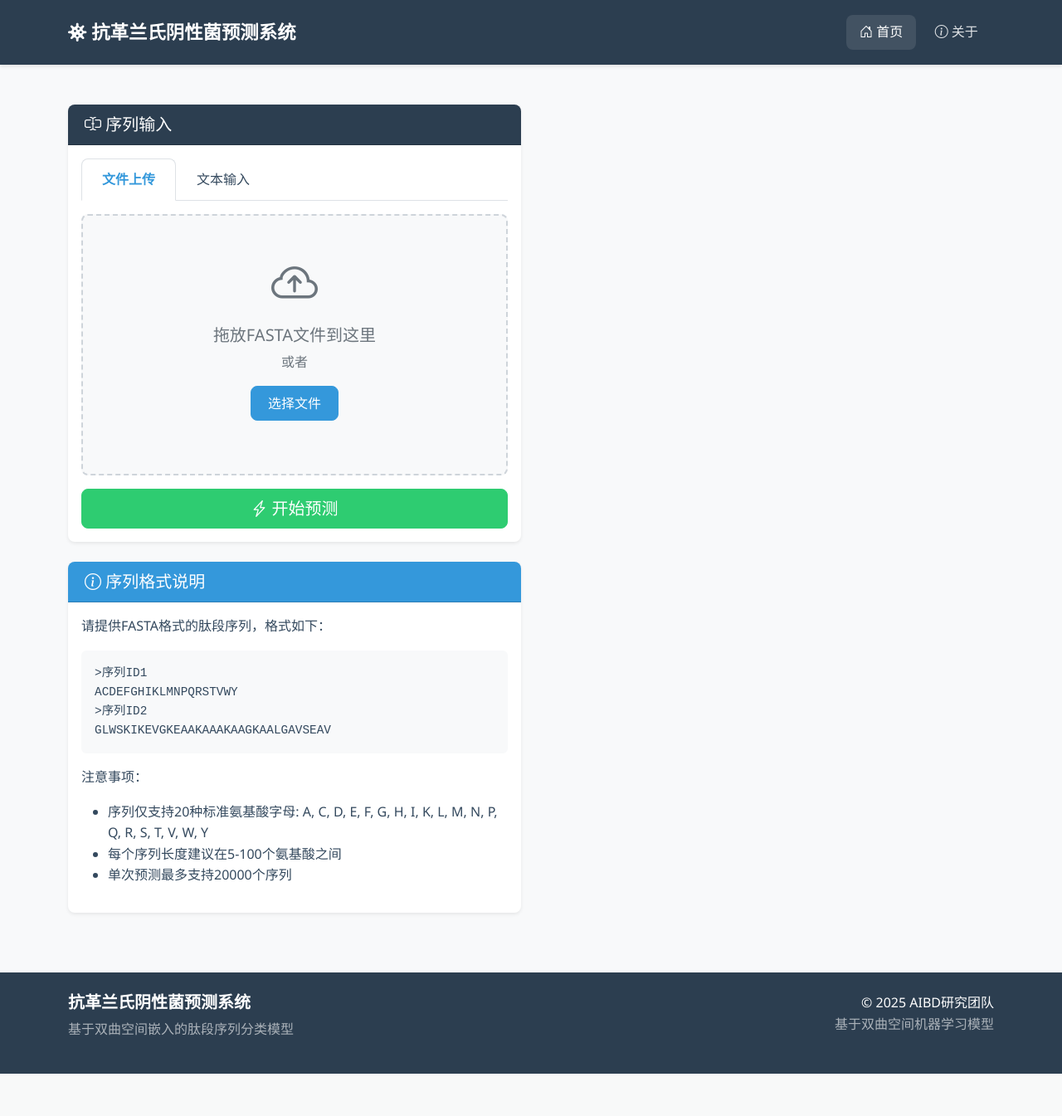
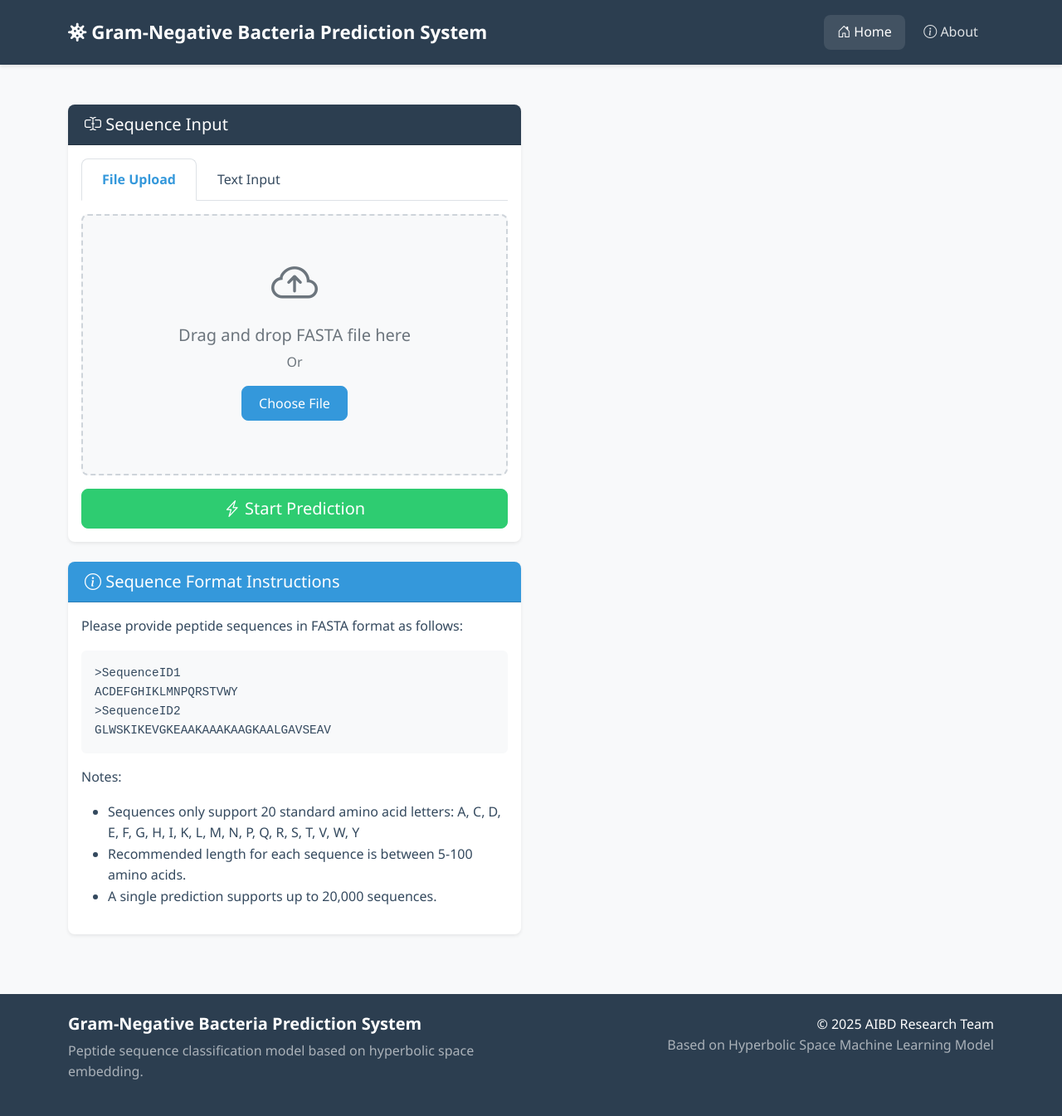
Before and after one commit to yiyabo/Gram-_Database, a Python web app: template gram_predictor/templates/index.html in a window 1280 px wide. Shown: the whole page at 83% size. Before the commit the page ends 1294 px from the top, so only its background shows below. Run offline with Jinja, Linux system fonts and the light colour scheme; the template is opened without the code that fills it, so the values that code supplies are empty.

Commit message:
Refactor user interface and localization for Gram-Negative Bacteria Prediction System
- Translated all user-facing text in JavaScript and HTML templates from Chinese to English.
- Updated navigation, labels, and instructions to enhance usability for English-speaking users.
- Improved error messages and tooltips for better clarity.
- Ensured consistency in terminology across the application.

```diff
--- a/gram_predictor/static/js/main.js
+++ b/gram_predictor/static/js/main.js
@@ -1,6 +1,6 @@
 /**
- * 抗革兰氏阴性菌预测系统 - 主JavaScript文件
- * 实现用户界面交互和数据处理功能
+ * Gram-Negative Bacteria Prediction System - Main JavaScript File
+ * Implements user interface interactions and data processing functions
  */
 
 // 在DOM加载完成后执行
@@ -89,8 +89,8 @@ document.addEventListener('DOMContentLoaded', function() {
                     }
                 })
                 .catch(error => {
-                    console.error('加载示例数据失败:', error);
-                    showError('加载示例数据失败，请重试');
+                    console.error('Failed to load example data:', error);
+                    showError('Failed to load example data, please try again.');
                 });
         });
     }
@@ -101,7 +101,7 @@ document.addEventListener('DOMContentLoaded', function() {
             e.preventDefault();
 
             if (!fastaFile.files.length) {
-                showError('请选择FASTA文件');
+                showError('Please select a FASTA file.');
                 return;
             }
 
@@ -118,7 +118,7 @@ document.addEventListener('DOMContentLoaded', function() {
             e.preventDefault();
 
             if (!fastaText.value.trim()) {
-                showError('请输入FASTA序列数据');
+                showError('Please input FASTA sequence data.');
                 return;
             }
 
@@ -152,8 +152,8 @@ document.addEventListener('DOMContentLoaded', function() {
             displayResults(data);
         })
         .catch(error => {
-            console.error('预测请求失败:', error);
-            showError('预测请求失败，请重试');
+            console.error('Prediction request failed:', error);
+            showError('Prediction request failed, please try again.');
         });
     }
 
@@ -187,7 +187,7 @@ document.addEventListener('DOMContentLoaded', function() {
             const seqCell = document.createElement('td');
             seqCell.classList.add('sequence-text');
             seqCell.textContent = result.sequence;
-            seqCell.title = result.sequence; // 鼠标悬停显示完整序列
+            seqCell.title = result.sequence; // Show full sequence on hover
             row.appendChild(seqCell);
 
             // 预测概率
@@ -247,7 +247,7 @@ document.addEventListener('DOMContentLoaded', function() {
             data: {
                 labels: labels,
                 datasets: [{
-                    label: '序列数量',
+                    label: 'Number of Sequences',
                     data: probCounts,
                     backgroundColor: function(context) {
                         const index = context.dataIndex;
@@ -269,16 +269,16 @@ document.addEventListener('DOMContentLoaded', function() {
                     tooltip: {
                         callbacks: {
                             title: function(tooltipItems) {
-                                return '预测概率: ' + tooltipItems[0].label;
+                                return 'Prediction Probability: ' + tooltipItems[0].label;
                             },
                             label: function(context) {
-                                return '序列数量: ' + context.raw;
+                                return 'Number of Sequences: ' + context.raw;
                             }
                         }
                     },
                     title: {
                         display: true,
-                        text: '预测概率分布',
+                        text: 'Prediction Probability Distribution',
                         font: {
                             size: 16
                         }
@@ -289,7 +289,7 @@ document.addEventListener('DOMContentLoaded', function() {
                         beginAtZero: true,
                         title: {
                             display: true,
-                            text: '序列数量'
+                            text: 'Number of Sequences'
                         },
                         ticks: {
                             precision: 0
@@ -298,7 +298,7 @@ document.addEventListener('DOMContentLoaded', function() {
                     x: {
                         title: {
                             display: true,
-                            text: '预测概率'
+                            text: 'Prediction Probability'
                         }
                     }
                 }
@@ -310,7 +310,7 @@ document.addEventListener('DOMContentLoaded', function() {
     if (exportCSV) {
         exportCSV.addEventListener('click', function() {
             if (!predictionResults.length) {
-                showError('没有可导出的结果');
+                showError('No results to export.');
                 return;
             }
 
@@ -328,7 +328,7 @@ document.addEventListener('DOMContentLoaded', function() {
                 if (response.ok) {
                     return response.blob();
                 }
-                throw new Error('导出失败');
+                throw new Error('Export failed');
             })
             .then(blob => {
                 const url = window.URL.createObjectURL(blob);
@@ -341,8 +341,8 @@ document.addEventListener('DOMContentLoaded', function() {
                 window.URL.revokeObjectURL(url);
             })
             .catch(error => {
-                console.error('导出CSV失败:', error);
-                showError('导出CSV失败，请重试');
+                console.error('Failed to export CSV:', error);
+                showError('Failed to export CSV, please try again.');
             });
         });
     }
@@ -351,14 +351,14 @@ document.addEventListener('DOMContentLoaded', function() {
     if (exportFASTA) {
         exportFASTA.addEventListener('click', function() {
             if (!predictionResults.length) {
-                showError('没有可导出的结果');
+                showError('No results to export.');
                 return;
             }
 
             // 检查是否有正例
             const positiveResults = predictionResults.filter(r => r.prediction === 1);
             if (!positiveResults.length) {
-                showError('没有阳性结果可导出');
+                showError('No positive results to export.');
                 return;
             }
 
@@ -376,7 +376,7 @@ document.addEventListener('DOMContentLoaded', function() {
                 if (response.ok) {
                     return response.blob();
                 }
-                throw new Error('导出失败');
+                throw new Error('Export failed');
             })
             .then(blob => {
                 const url = window.URL.createObjectURL(blob);
@@ -389,8 +389,8 @@ document.addEventListener('DOMContentLoaded', function() {
                 window.URL.revokeObjectURL(url);
             })
             .catch(error => {
-                console.error('导出FASTA失败:', error);
-                showError('导出FASTA失败，请重试');
+                console.error('Failed to export FASTA:', error);
+                showError('Failed to export FASTA, please try again.');
             });
         });
     }
--- a/gram_predictor/templates/index.html
+++ b/gram_predictor/templates/index.html
@@ -1,9 +1,9 @@
 <!DOCTYPE html>
-<html lang="zh-CN">
+<html lang="en">
 <head>
     <meta charset="UTF-8">
     <meta name="viewport" content="width=device-width, initial-scale=1.0">
-    <title>抗革兰氏阴性菌预测系统</title>
+    <title>Gram-Negative Bacteria Prediction System</title>
     <link href="https://cdn.jsdelivr.net/npm/bootstrap@5.2.3/dist/css/bootstrap.min.css" rel="stylesheet">
     <link rel="stylesheet" href="https://cdn.jsdelivr.net/npm/bootstrap-icons@1.10.0/font/bootstrap-icons.css">
     <link rel="stylesheet" href="{{ url_for('static', filename='css/style.css') }}">
@@ -13,7 +13,7 @@
     <nav class="navbar navbar-expand-lg navbar-dark">
         <div class="container">
             <a class="navbar-brand" href="/">
-                <i class="bi bi-virus2"></i> 抗革兰氏阴性菌预测系统
+                <i class="bi bi-virus2"></i> Gram-Negative Bacteria Prediction System
             </a>
             <button class="navbar-toggler" type="button" data-bs-toggle="collapse" data-bs-target="#navbarNav">
                 <span class="navbar-toggler-icon"></span>
@@ -21,10 +21,10 @@
             <div class="collapse navbar-collapse" id="navbarNav">
                 <ul class="navbar-nav ms-auto">
                     <li class="nav-item">
-                        <a class="nav-link active" href="/"><i class="bi bi-house-door"></i> 首页</a>
+                        <a class="nav-link active" href="/"><i class="bi bi-house-door"></i> Home</a>
                     </li>
                     <li class="nav-item">
-                        <a class="nav-link" href="/about"><i class="bi bi-info-circle"></i> 关于</a>
+                        <a class="nav-link" href="/about"><i class="bi bi-info-circle"></i> About</a>
                     </li>
                 </ul>
             </div>
@@ -38,15 +38,15 @@
             <div class="col-lg-6">
                 <div class="card shadow-sm mb-4">
                     <div class="card-header bg-primary text-white">
-                        <h5 class="mb-0"><i class="bi bi-input-cursor-text"></i> 序列输入</h5>
+                        <h5 class="mb-0"><i class="bi bi-input-cursor-text"></i> Sequence Input</h5>
                     </div>
                     <div class="card-body">
                         <ul class="nav nav-tabs" id="inputTabs" role="tablist">
                             <li class="nav-item" role="presentation">
-                                <button class="nav-link active" id="file-tab" data-bs-toggle="tab" data-bs-target="#file-pane" type="button" role="tab">文件上传</button>
+                                <button class="nav-link active" id="file-tab" data-bs-toggle="tab" data-bs-target="#file-pane" type="button" role="tab">File Upload</button>
                             </li>
                             <li class="nav-item" role="presentation">
-                                <button class="nav-link" id="text-tab" data-bs-toggle="tab" data-bs-target="#text-pane" type="button" role="tab">文本输入</button>
+                                <button class="nav-link" id="text-tab" data-bs-toggle="tab" data-bs-target="#text-pane" type="button" role="tab">Text Input</button>
                             </li>
                         </ul>
 
@@ -58,10 +58,10 @@
                                         <div class="file-upload-container" id="dropZone">
                                             <div class="file-upload-content text-center p-5">
                                                 <i class="bi bi-cloud-arrow-up display-4"></i>
-                                                <h5 class="mt-3">拖放FASTA文件到这里</h5>
-                                                <p class="text-muted">或者</p>
+                                                <h5 class="mt-3">Drag and drop FASTA file here</h5>
+                                                <p class="text-muted">Or</p>
                                                 <label for="fastaFile" class="btn btn-primary">
-                                                    选择文件
+                                                    Choose File
                                                 </label>
                                                 <input type="file" id="fastaFile" name="fasta_file" accept=".fasta,.fa,.txt" class="d-none">
                                                 <p class="selected-file-name mt-2 text-muted"></p>
@@ -70,7 +70,7 @@
                                     </div>
                                     <div class="d-grid">
                                         <button type="submit" class="btn btn-success btn-lg">
-                                            <i class="bi bi-lightning-charge"></i> 开始预测
+                                            <i class="bi bi-lightning-charge"></i> Start Prediction
                                         </button>
                                     </div>
                                 </form>
@@ -80,15 +80,15 @@
                             <div class="tab-pane fade" id="text-pane" role="tabpanel">
                                 <form id="textForm">
                                     <div class="mb-3">
-                                        <label for="fastaText" class="form-label">FASTA格式序列</label>
-                                        <textarea class="form-control" id="fastaText" name="fasta_text" rows="10" placeholder=">序列ID&#10;ACDEFGHIKLMNPQRSTVWY"></textarea>
+                                        <label for="fastaText" class="form-label">FASTA Format Sequence</label>
+                                        <textarea class="form-control" id="fastaText" name="fasta_text" rows="10" placeholder=">Sequence ID&#10;ACDEFGHIKLMNPQRSTVWY"></textarea>
                                     </div>
                                     <div class="d-flex justify-content-between">
                                         <button type="button" id="loadExample" class="btn btn-outline-primary">
-                                            <i class="bi bi-clipboard-data"></i> 加载示例
+                                            <i class="bi bi-clipboard-data"></i> Load Example
                                         </button>
                                         <button type="submit" class="btn btn-success">
-                                            <i class="bi bi-lightning-charge"></i> 开始预测
+                                            <i class="bi bi-lightning-charge"></i> Start Prediction
                                         </button>
                                     </div>
                                 </form>
@@ -100,20 +100,20 @@
                 <!-- 序列格式说明 -->
                 <div class="card shadow-sm">
                     <div class="card-header bg-info text-white">
-                        <h5 class="mb-0"><i class="bi bi-info-circle"></i> 序列格式说明</h5>
+                        <h5 class="mb-0"><i class="bi bi-info-circle"></i> Sequence Format Instructions</h5>
                     </div>
                     <div class="card-body">
-                        <p>请提供FASTA格式的肽段序列，格式如下：</p>
+                        <p>Please provide peptide sequences in FASTA format as follows:</p>
                         <pre class="bg-light p-3 rounded">
->序列ID1
+>SequenceID1
 ACDEFGHIKLMNPQRSTVWY
->序列ID2
+>SequenceID2
 GLWSKIKEVGKEAAKAAAKAAGKAALGAVSEAV</pre>
-                        <p>注意事项：</p>
+                        <p>Notes:</p>
                         <ul>
-                            <li>序列仅支持20种标准氨基酸字母: A, C, D, E, F, G, H, I, K, L, M, N, P, Q, R, S, T, V, W, Y</li>
-                            <li>每个序列长度建议在5-100个氨基酸之间</li>
-                            <li>单次预测最多支持20000个序列</li>
+                            <li>Sequences only support 20 standard amino acid letters: A, C, D, E, F, G, H, I, K, L, M, N, P, Q, R, S, T, V, W, Y</li>
+                            <li>Recommended length for each sequence is between 5-100 amino acids.</li>
+                            <li>A single prediction supports up to 20,000 sequences.</li>
                         </ul>
                     </div>
                 </div>
@@ -126,8 +126,8 @@ GLWSKIKEVGKEAAKAAAKAAGKAALGAVSEAV</pre>
                     <div class="card shadow-sm mb-4">
                         <div class="card-body text-center py-5">
                             <div class="spinner-border text-primary" role="status"></div>
-                            <h5 class="mt-3">正在处理序列数据...</h5>
-                            <p class="text-muted">请稍候，这可能需要几秒钟时间</p>
+                            <h5 class="mt-3">Processing sequence data...</h5>
+                            <p class="text-muted">Please wait, this may take a few seconds.</p>
                         </div>
                     </div>
                 </div>
@@ -137,21 +137,21 @@ GLWSKIKEVGKEAAKAAAKAAGKAALGAVSEAV</pre>
                     <!-- 结果统计卡片 -->
                     <div class="card shadow-sm mb-4">
                         <div class="card-header bg-success text-white">
-                            <h5 class="mb-0"><i class="bi bi-bar-chart"></i> 预测结果统计</h5>
+                            <h5 class="mb-0"><i class="bi bi-bar-chart"></i> Prediction Statistics</h5>
                         </div>
                         <div class="card-body">
                             <div class="row text-center">
                                 <div class="col-4">
                                     <h3 id="totalSequences">0</h3>
-                                    <p>总序列数</p>
+                                    <p>Total Sequences</p>
                                 </div>
                                 <div class="col-4">
                                     <h3 id="positiveCount">0</h3>
-                                    <p>阴性菌活性</p>
+                                    <p>Predicted Positive</p>
                                 </div>
                                 <div class="col-4">
                                     <h3 id="positivePercentage">0%</h3>
-                                    <p>阳性比例</p>
+                                    <p>Positive Percentage</p>
                                 </div>
                             </div>
 
@@ -163,10 +163,10 @@ GLWSKIKEVGKEAAKAAAKAAGKAALGAVSEAV</pre>
                             <!-- 导出按钮 -->
                             <div class="d-flex justify-content-end mt-3">
                                 <button id="exportCSV" class="btn btn-outline-primary me-2">
-                                    <i class="bi bi-file-earmark-spreadsheet"></i> 导出CSV
+                                    <i class="bi bi-file-earmark-spreadsheet"></i> Export CSV
                                 </button>
                                 <button id="exportFASTA" class="btn btn-outline-success">
-                                    <i class="bi bi-file-earmark-text"></i> 导出阳性FASTA
+                                    <i class="bi bi-file-earmark-text"></i> Export Positive FASTA
                                 </button>
                             </div>
                         </div>
@@ -175,21 +175,21 @@ GLWSKIKEVGKEAAKAAAKAAGKAALGAVSEAV</pre>
                     <!-- 详细结果表格 -->
                     <div class="card shadow-sm">
                         <div class="card-header bg-primary text-white">
-                            <h5 class="mb-0"><i class="bi bi-table"></i> 详细预测结果</h5>
+                            <h5 class="mb-0"><i class="bi bi-table"></i> Detailed Prediction Results</h5>
                         </div>
                         <div class="card-body p-0">
-                            <div class="table-responsive">
+                            <div class="table-responsive" style="max-height: 400px; overflow-y: auto;">
                                 <table class="table table-striped table-hover mb-0">
                                     <thead>
                                         <tr>
-                                            <th>序列ID</th>
-                                            <th>序列</th>
-                                            <th>预测概率</th>
-                                            <th>预测结果</th>
+                                            <th>Sequence ID</th>
+                                            <th>Sequence</th>
+                                            <th>Prediction Probability</th>
+                                            <th>Prediction Result</th>
                                         </tr>
                                     </thead>
                                     <tbody id="resultsTableBody">
-                                        <!-- 结果将通过JavaScript动态添加 -->
+                                        <!-- Results will be dynamically added via JavaScript -->
                                     </tbody>
                                 </table>
                             </div>
@@ -202,10 +202,10 @@ GLWSKIKEVGKEAAKAAAKAAGKAALGAVSEAV</pre>
                     <div class="card shadow-sm mb-4 border-danger">
                         <div class="card-body text-center py-4">
                             <i class="bi bi-exclamation-triangle text-danger display-4"></i>
-                            <h5 class="mt-3 text-danger">处理出错</h5>
+                            <h5 class="mt-3 text-danger">Processing Error</h5>
                             <p id="errorMessage" class="text-muted"></p>
                             <button id="resetForms" class="btn btn-outline-primary mt-2">
-                                <i class="bi bi-arrow-counterclockwise"></i> 重新开始
+                                <i class="bi bi-arrow-counterclockwise"></i> Start Over
                             </button>
                         </div>
                     </div>
@@ -219,12 +219,12 @@ GLWSKIKEVGKEAAKAAAKAAGKAALGAVSEAV</pre>
         <div class="container">
             <div class="row">
                 <div class="col-md-6">
-                    <h5>抗革兰氏阴性菌预测系统</h5>
-                    <p class="text-muted">基于双曲空间嵌入的肽段序列分类模型</p>
+                    <h5>Gram-Negative Bacteria Prediction System</h5>
+                    <p class="text-muted">Peptide sequence classification model based on hyperbolic space embedding.</p>
                 </div>
                 <div class="col-md-6 text-md-end">
-                    <p class="mb-0">© 2025 AIBD研究团队</p>
-                    <p class="text-muted">基于双曲空间机器学习模型</p>
+                    <p class="mb-0">© 2025 AIBD Research Team</p>
+                    <p class="text-muted">Based on Hyperbolic Space Machine Learning Model</p>
                 </div>
             </div>
         </div>
```
Also changed, not shown: gram_predictor/app.py (+65 -65 lines), gram_predictor/templates/about.html (+51 -51 lines).
